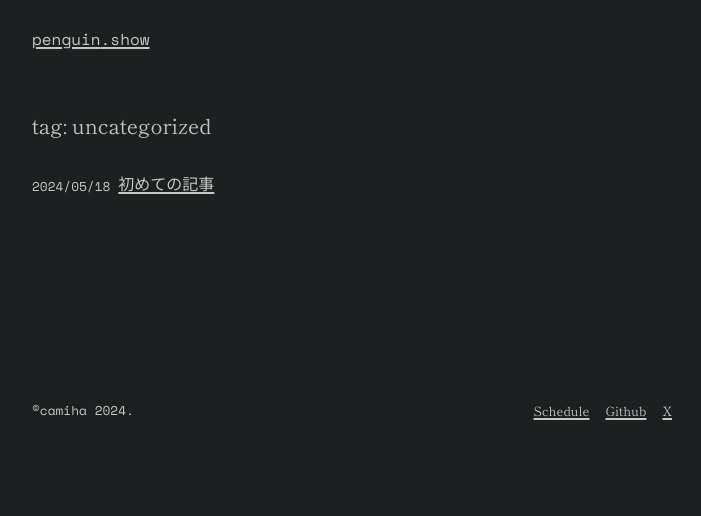
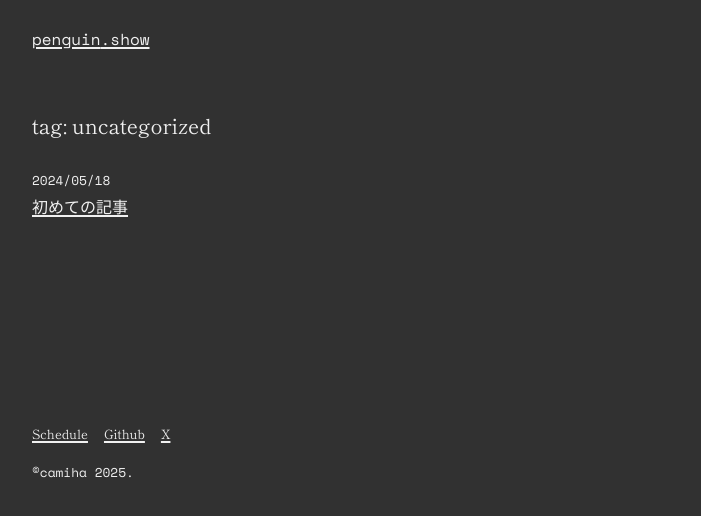
Before and after one commit to camiha/penguin.show, an Eleventy site: page src/pages/tags/index.njk in a window 1280 px wide. Shown: the whole page, without its empty margins (288-989 px from the left). Built offline with nearby package versions, Linux system fonts and the light colour scheme; Eleventy itself is replaced by a stand-in of ours; files that its build step writes are made by us from their sources; a small style sheet from the web is missing; what budoux, lightningcss, markdown-it-image-figures, shiki would draw is missing.

Commit message:
update styles

```diff
--- a/src/components/footer.njk
+++ b/src/components/footer.njk
@@ -1,5 +1,4 @@
 <footer>
-    <small>©camiha 2024.</small>
     <ul class="footer-link">
         <li>
             <a href="https://www.kyoto-aquarium.com/event/index.html" target="_blank" rel="noreferrer">Schedule</a>
@@ -11,4 +10,5 @@
             <a href="https://twitter.com/_camiha" target="_blank" rel="noreferrer">X</a>
         </li>
     </ul>
+    <small>©camiha 2025.</small>
 </footer>
--- a/src/layouts/base.njk
+++ b/src/layouts/base.njk
@@ -11,7 +11,6 @@
         {% endif %}
         <meta name="description" content="penguin.show"/>
         <meta name="author" content="camiha"/>
-        <meta keywords="penguin, show, blog, camiha"/>
         <link rel="preconnect" href="https://fonts.googleapis.com">
         <link rel="preconnect" href="https://fonts.gstatic.com" crossorigin>
         <link href="https://fonts.googleapis.com/css2?family=Shippori+Mincho:wght@400;700&family=Space+Mono:wght@400;700&display=swap" rel="stylesheet">
--- a/src/pages/tags/index.njk
+++ b/src/pages/tags/index.njk
@@ -12,8 +12,10 @@ permalink: /tags/{{ tag }}/
 {% extends 'src/layouts/base.njk' %}
 
 {% block main %}
-    <h2>tag: {{ tag }}</h2>
+  <h2>tag: {{ tag }}</h2>
+  <ul class="headline-list">
     {% for article in collections[tag] | reverse %}
-        {{ c('headline', { article: article }) }}
+      {{ c('headline', { article: article }) }}
     {% endfor %}
+  </ul>
 {% endblock %}
--- a/src/styles/index.css
+++ b/src/styles/index.css
@@ -36,13 +36,9 @@
 	--max-contents-width: 40em;
 
 	/* color */
-	--color-bg: #1d1f21;
-	--color-bg-2: #282a2e;
-	--color-bg-3: #373b41;
-	--color-text: #c5c8c6;
-	--color-link: #81a2be;
-	--color-accent: #b5bd68;
-	--color-accent-2: #8abeb7;
+	--color-bg: #313131;
+	--color-text: #f1f1f1;
+	--color-accent: #ffbe67;
 }
 
 @view-transition {
@@ -159,7 +155,6 @@
 	}
 
 	li {
-		/* margin-left: 1rem; */
 		list-style: none;
 	}
 
@@ -192,12 +187,6 @@
 		}
 	}
 
-	/* .post-list { */
-
-	/* list-style: none; */
-
-	/* } */
-
 	header {
 		display: grid;
 		grid-template:
@@ -221,6 +210,7 @@
 	.header-time {
 		grid-area: time;
 		align-self: center;
+		margin-inline-start: var(--size-md);
 	}
 
 	.header-title {
@@ -228,42 +218,35 @@
 	}
 
 	.headline-list {
-		display: grid;
+		display: flex;
+		flex-direction: column;
+		gap: var(--size-md);
 	}
 
 	.headline {
-		display: grid;
-		grid-template: "time a" auto / auto auto 1fr;
-		column-gap: 0.5rem;
+		display: flex;
+		flex-direction: column;
 		margin-inline-end: auto;
 
-		a {
-			grid-area: a;
-		}
-
 		time {
-			grid-area: time;
-			align-self: self-end;
 			font-size: var(--size-sm);
 		}
 	}
 
 	footer {
 		display: grid;
-		grid-template-columns: 1fr auto;
 		grid-row: footer;
 		grid-column: 1 / -1;
 
 		small {
-			align-self: end;
+			margin-block-start: var(--size-md);
 			font-family: var(--font-monospace);
 			font-size: var(--size-sm);
 		}
 	}
 
 	.footer-link {
-		display: grid;
-		grid-template-columns: auto auto auto;
+		display: flex;
 		column-gap: var(--size-md);
 		font-size: var(--size-sm);
 	}
```
